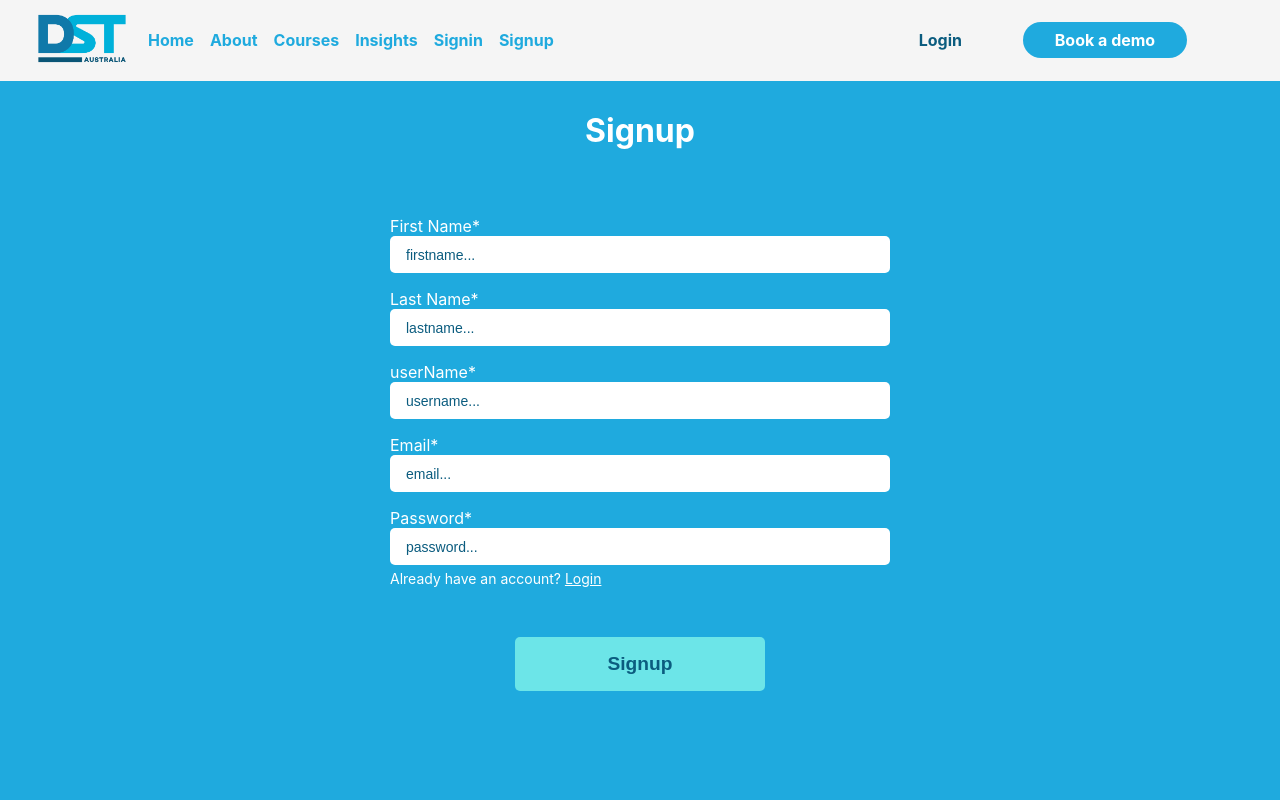
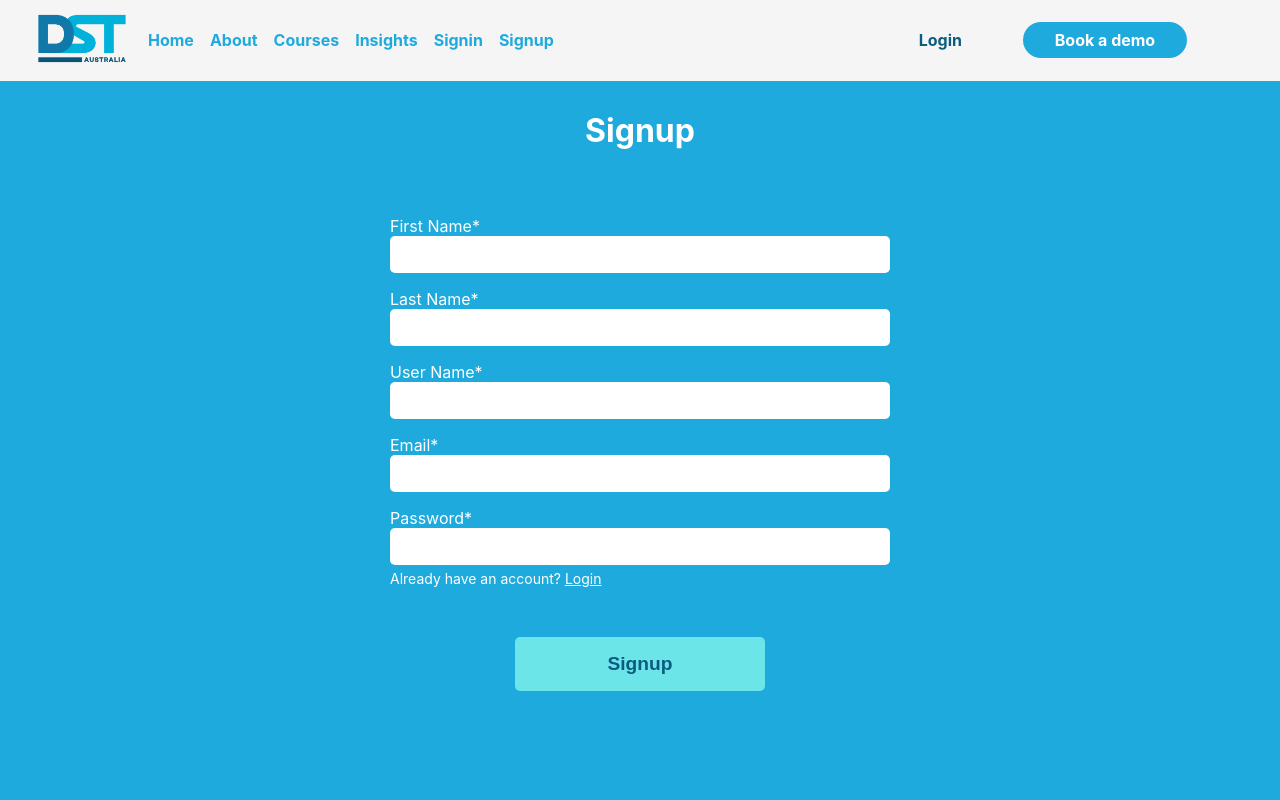
Before and after one commit to KhaleequeurRehman/dstApp, a Next.js app: page /signup in a window 1280 px wide. Shown: the top 800 px of the page. Built offline with nearby package versions, Linux system fonts and the light colour scheme.

Commit message:
remove placeholders from input elements

```diff
--- a/pages/login.js
+++ b/pages/login.js
@@ -76,7 +76,7 @@ export default function Login() {
 
 					<label htmlFor="emailOrUser">Email/UserName*</label>
 					<input type="text" id="emailOrUser" name="emailOrUser" value={formState.emailOrUser} required
-					placeholder="email or username..."
+					// placeholder="Email/Username"
 					onChange={(e) =>
 						setFormState({ ...formState, emailOrUser: e.target.value })
 					}
@@ -84,7 +84,7 @@ export default function Login() {
 
 					<label htmlFor="password">Password*</label>
 					<input type="password" id="password" name="password" value={formState.password} required
-					placeholder="password..."
+					// placeholder="Password"
 					onChange={(e) =>
 						setFormState({ ...formState, password: e.target.value })
 					}
--- a/pages/signup.js
+++ b/pages/signup.js
@@ -71,7 +71,7 @@ export default function Signup() {
 
 					<label htmlFor="firstName">First Name*</label>
 					<input type="text" id="firstName" name="firstName" value={formState.firstName} required
-					placeholder="firstname..."
+					// placeholder="First Name"
 					onChange={(e) =>
 						setFormState({ ...formState, firstName: e.target.value })
 					}
@@ -79,15 +79,15 @@ export default function Signup() {
 
 					<label htmlFor="lastName">Last Name*</label>
 					<input type="text" id="lastName" name="lastName" value={formState.lastName} required
-					placeholder="lastname..."
+					// placeholder="Last Name"
 					onChange={(e) =>
 						setFormState({ ...formState, lastName: e.target.value })
 					}
 					/>
 
-					<label htmlFor="userName">userName*</label>
+					<label htmlFor="userName">User Name*</label>
 					<input type="text" id="userName" name="userName" value={formState.userName} required
-					placeholder="username..."
+					// placeholder="UserName"
 					onChange={(e) =>
 						setFormState({ ...formState, userName: e.target.value })
 					}
@@ -95,7 +95,7 @@ export default function Signup() {
 
 					<label htmlFor="email">Email*</label>
 					<input type="email" id="email" name="email" value={formState.email} required
-					placeholder="email..."
+					// placeholder="Email"
 					onChange={(e) =>
 						setFormState({ ...formState, email: e.target.value })
 					}
@@ -103,7 +103,7 @@ export default function Signup() {
 
 					<label htmlFor="password">Password*</label>
 					<input type="password" id="password" name="password" value={formState.password} required
-					placeholder="password..."
+					// placeholder="Password"
 					onChange={(e) =>
 						setFormState({ ...formState, password: e.target.value })
 					}
```
Also changed, not shown: styles/Courses.module.css (+5 -2 lines), styles/Insights.module.css (+9 -1 lines).
